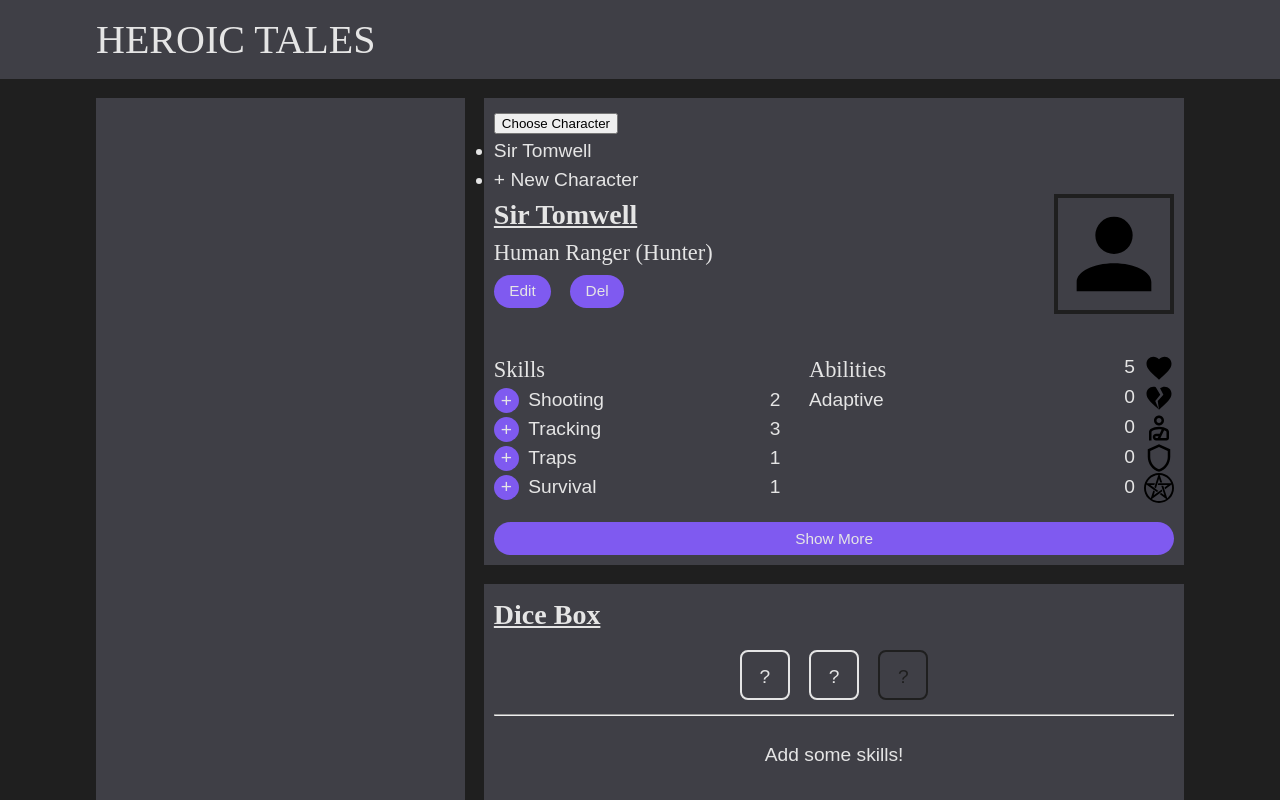
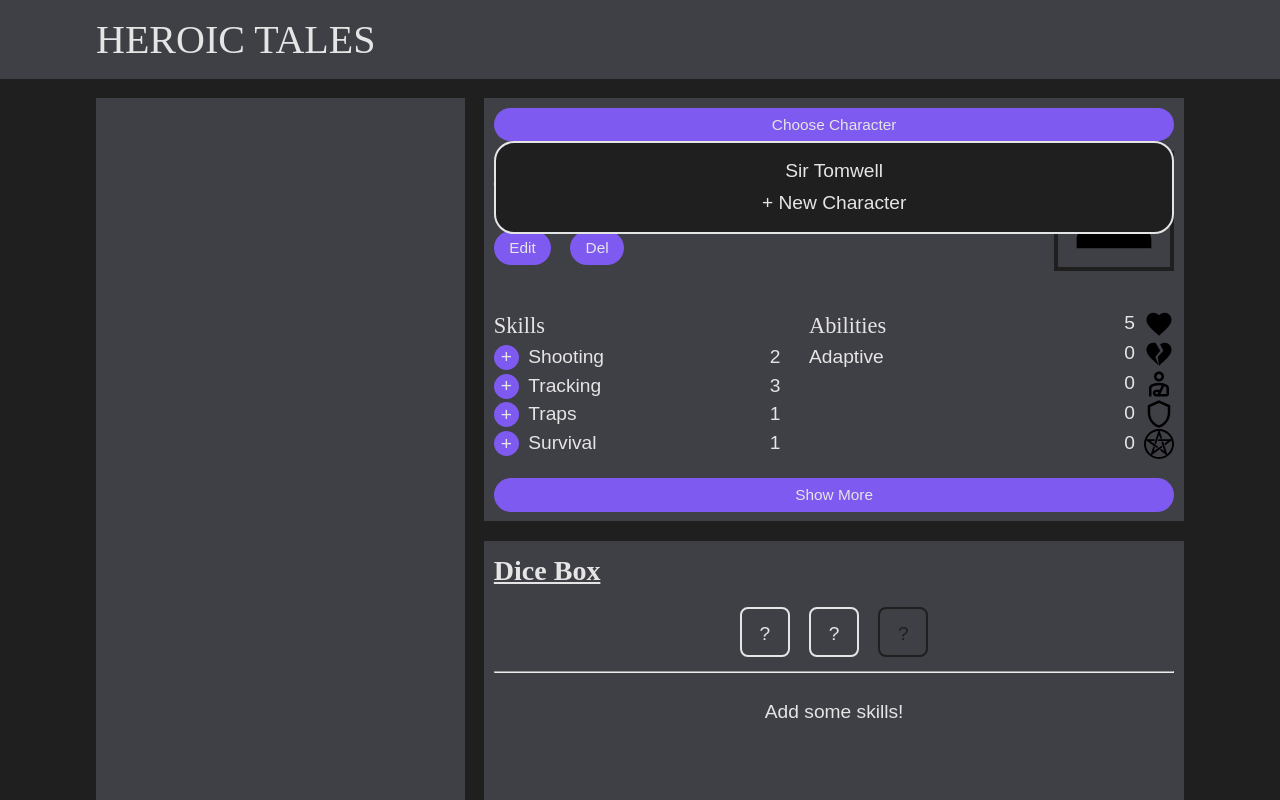
Before and after one commit to gemini-mastiff/heroic-tales-app, a React (Vite) app: page / in a window 1280 px wide. Both pictures are taken after a click on the button "Choose Character". Shown: the top 800 px of the page. Built offline with nearby package versions, Linux system fonts and the light colour scheme; a web font is replaced by a local one.

Commit message:
style: add styling to the dropdown

```diff
--- a/src/components/Dropdown.jsx
+++ b/src/components/Dropdown.jsx
@@ -1,4 +1,6 @@
 import { useState } from "react";
+import styled from "styled-components";
+import Button from "./Button.jsx";
 
 export default function Dropdown({ value, children }) {
   const [isOpen, setIsOpen] = useState(false);
@@ -9,9 +11,33 @@ export default function Dropdown({ value, children }) {
   };
 
   return (
-    <div>
-      <button onClick={(e) => handleOpen(e)}>{value}</button>
-      {isOpen && <ul onClick={() => setIsOpen(false)}>{children}</ul>}
-    </div>
+    <DropdownStyled>
+      <Button $small onClick={(e) => handleOpen(e)}>
+        {value}
+      </Button>
+      {isOpen && (
+        <DropdownList onClick={() => setIsOpen(false)}>{children}</DropdownList>
+      )}
+    </DropdownStyled>
   );
 }
+
+const DropdownStyled = styled.div`
+  position: relative;
+  display: flex;
+  flex-direction: column;
+  justify-content: center;
+  margin-bottom: 0.5em;
+`;
+
+const DropdownList = styled.ul`
+  position: absolute;
+  width: 100%;
+  top: 100%;
+  padding: 0.5em;
+  list-style: none;
+  text-align: center;
+  border: 2px solid var(--PRIMARY-TEXT);
+  border-radius: 20px;
+  background-color: var(--BG-COLOUR);
+`;
--- a/src/components/Main.jsx
+++ b/src/components/Main.jsx
@@ -126,12 +126,17 @@ export default function Main() {
               <Dropdown value="Choose Character">
                 {charArr.map((char) => {
                   return (
-                    <li key={char.id} onClick={() => handleCharChange(char.id)}>
+                    <DropdownItem
+                      key={char.id}
+                      onClick={() => handleCharChange(char.id)}
+                    >
                       {char.name}
-                    </li>
+                    </DropdownItem>
                   );
                 })}
-                <li onClick={handleNewChar}>+ New Character</li>
+                <DropdownItem onClick={handleNewChar}>
+                  + New Character
+                </DropdownItem>
               </Dropdown>
               {currChar ? (
                 <CharSheet
@@ -195,3 +200,11 @@ const CharSheetContainer = styled.div`
   background-color: var(--MAIN-COLOUR);
   padding: 0.5em;
 `;
+
+const DropdownItem = styled.li`
+  margin: 0.2em;
+  &:hover {
+    opacity: 0.6;
+    cursor: pointer;
+  }
+`;
```
